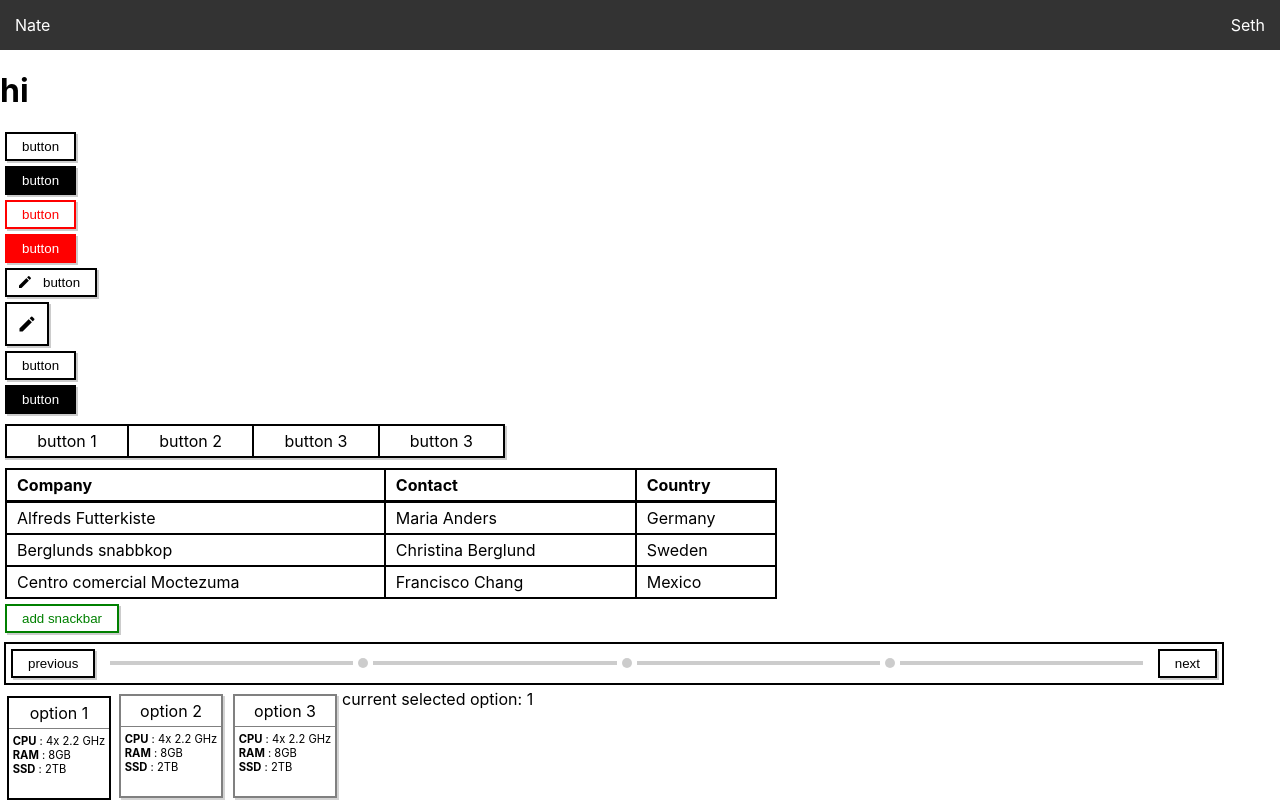
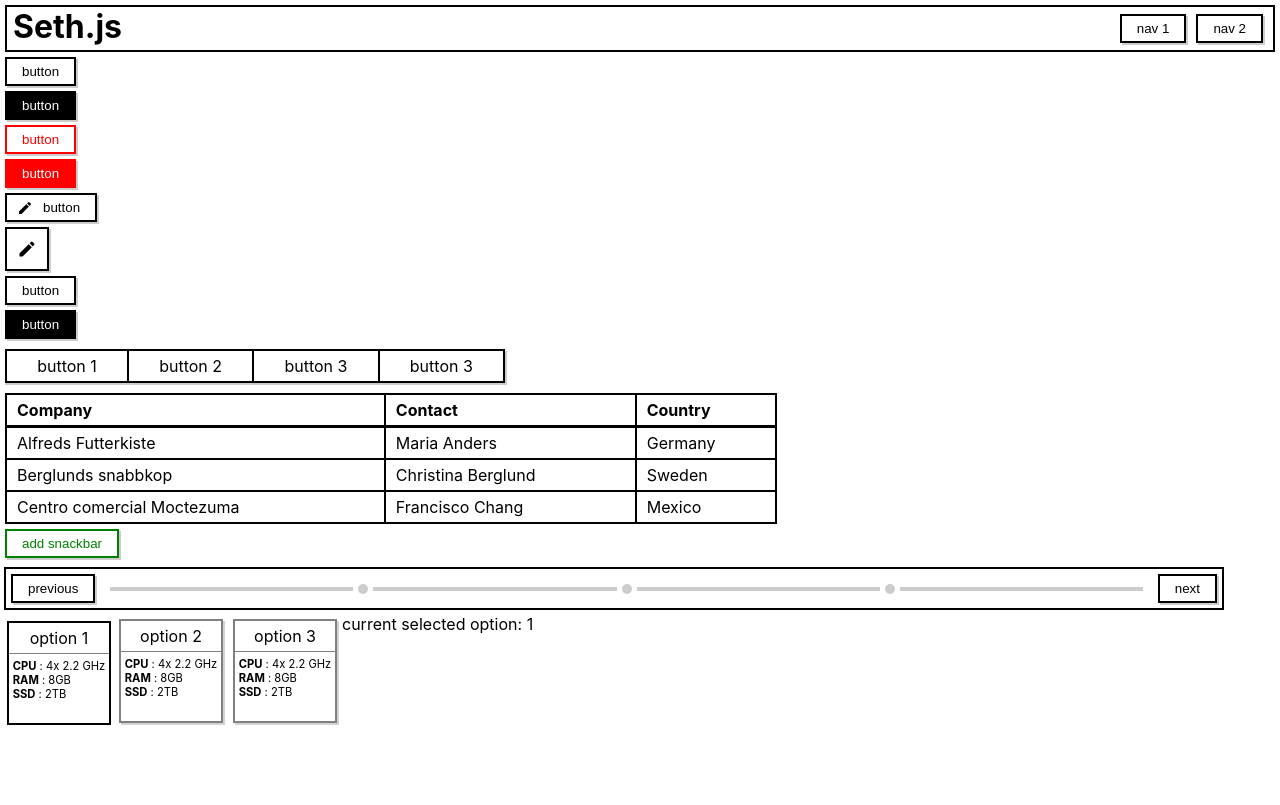
Before and after one commit to knightss27/seth-js, a Svelte app: page / in a window 1280 px wide. Built offline with nearby package versions, Linux system fonts and the light colour scheme.

Commit message:
Add navbar and example.

```diff
--- a/src/App.svelte
+++ b/src/App.svelte
@@ -6,17 +6,4 @@
 
 </script>
 
-<Navbar>
-    <div slot="left-side" on:click={() => {isNate.set(true)}}>
-        Nate
-    </div>
-    <div slot="right-side" on:click={() => {isNate.set(false)}}>
-        Seth
-    </div>
-</Navbar>
-
-{#if $isNate}
-<Nate />
-{:else}
 <Seth />
-{/if}
--- a/src/Seth/Seth.svelte
+++ b/src/Seth/Seth.svelte
@@ -9,6 +9,7 @@
     import { addSnackbar } from './utils'
     import FlexSelect from './components/FlexCheckbox.svelte';
     import RadioButton from './components/RadioButton.svelte';
+    import Navbar from './components/Navbar.svelte';
 
     let options = ['1', '2', '3']
 
@@ -20,8 +21,15 @@
     $: console.log(selected)
 </script>
 
+<Navbar>
+    <h1 slot="brand">Seth.js</h1>
+    <div class="buttons">
+        <Button>Nav 1</Button>
+        <Button>Nav 2</Button>
+    </div>
+</Navbar>
+
 <main>
-    <h1>hi</h1>
     <Button >Button</Button>
     <Button filled={true}>Button</Button>
     <Button color="red">Button</Button>
@@ -73,12 +81,23 @@
 
 
 <style>
+
     h1 {
-        color: black;
+        margin: 0px 6px 4px;
+        padding: 0px;
+        flex-grow: 1;
     }
+
     main {
         width: 100%;
     }
+
+    div.buttons {
+        display: flex;
+        justify-self: flex-end;
+        margin-right: 5px;
+    }
+
     div.select-card {
         display: flex;
         color: black;
--- a/src/Seth/components/Button.svelte
+++ b/src/Seth/components/Button.svelte
@@ -2,12 +2,13 @@
     export let filled: boolean = false;
     export let color: string = "black";
     export let icon: string = "";
+    export let style: string = "";
     export let disabled: boolean = false;
 
     $: isSlotFilled = $$slots["default"];
 </script>
 
-<button class:filled style="--buttonColor:{color}" disabled={disabled} class:disabled on:click>
+<button class:filled style="--buttonColor:{color};{style}" disabled={disabled} class:disabled on:click>
     {#if icon != ""}
     <span class="material-icons button-icon" class:icon-only={!isSlotFilled}>
         {icon}
--- /dev/null
+++ b/src/Seth/components/Card.svelte
@@ -0,0 +1,25 @@
+<script>
+
+</script>
+
+<main>
+    <div class="card-header">
+        <slot name="header"></slot>
+    </div>
+    <div class="card-body">
+        <slot name="card-action"></slot>
+    </div>
+</main>
+
+<style>
+    main {
+        display: flex;
+        flex-direction: column;
+    }
+
+    div.card-header {
+        width: 100%;
+        border-bottom: 1px solid grey;
+    }
+
+</style>
--- /dev/null
+++ b/src/Seth/components/Navbar.svelte
@@ -0,0 +1,24 @@
+<script>
+    export let style = '';
+</script>
+
+<main>
+    <slot name="brand"></slot>
+    <slot></slot>
+</main>
+
+<style>
+
+    main {
+        /* height: 42px; */
+        width: calc(100% - 14px);
+        margin: 5px;
+        border: 2px solid black;
+        background-color: var(--color);
+        display: flex;
+        align-items: center;
+        color: black;
+        flex-wrap: wrap;
+    }
+
+</style>
--- a/src/Seth/components/Table.svelte
+++ b/src/Seth/components/Table.svelte
@@ -21,7 +21,7 @@
     function handleMousemove(e) {
         let rect = e.target.getBoundingClientRect();
         let main = e.target.offsetParent.getBoundingClientRect();
-        selectorPositionY = rect.top;
+        selectorPositionY = rect.top - 5; //TODO: Fix this, its subtracting from navbar margin??
         selectorPosition = rect.left;
         selectorWidth = rect.right - rect.left;
         selectorHeight = rect.bottom - rect.top;
```
